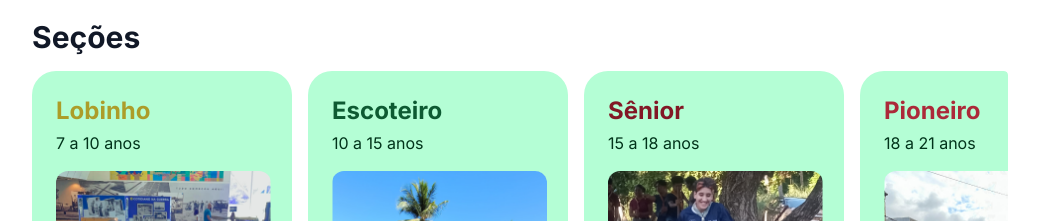
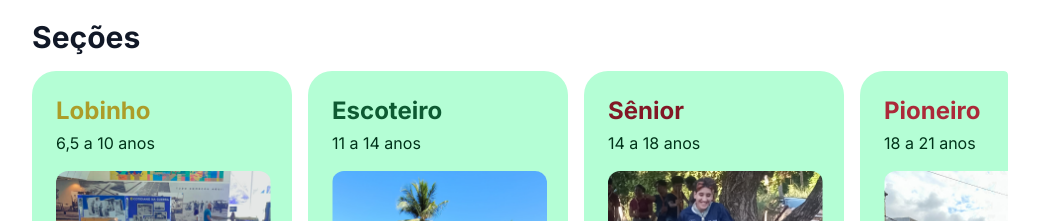
Before and after one commit to Pedrohsv1/website-henrique, a Next.js app: page / in a window 1280 px wide. Shown: the part 2540-2761 px from the top of the page, without its empty margins (120-1159 px from the left). Built offline with nearby package versions, Linux system fonts and the light colour scheme.

Commit message:
idades data

```diff
--- a/app/data/data.ts
+++ b/app/data/data.ts
@@ -3,21 +3,21 @@ export const sections = [
     id: "17d2f5f5-e6be-4c9c-afc2-ead62b0c8033",
     name: "Lobinho",
     color: "#AC9D29",
-    idade: "7 a 10 anos",
+    idade: "6,5 a 10 anos",
     url: "/sections/lobinhos.png",
   },
   {
     id: "66582827-b8b9-4461-bb49-4164932ddb53",
     name: "Escoteiro",
     color: "#0D5A32",
-    idade: "10 a 15 anos",
+    idade: "11 a 14 anos",
     url: "/sections/escoteiros.png",
   },
   {
     id: "7b8e5e36-be8d-4e03-89d4-b825459c0b1d",
     name: "Sênior",
     color: "#821825",
-    idade: "15 a 18 anos",
+    idade: "14 a 18 anos",
     url: "/sections/senior.png",
   },
   {
```
